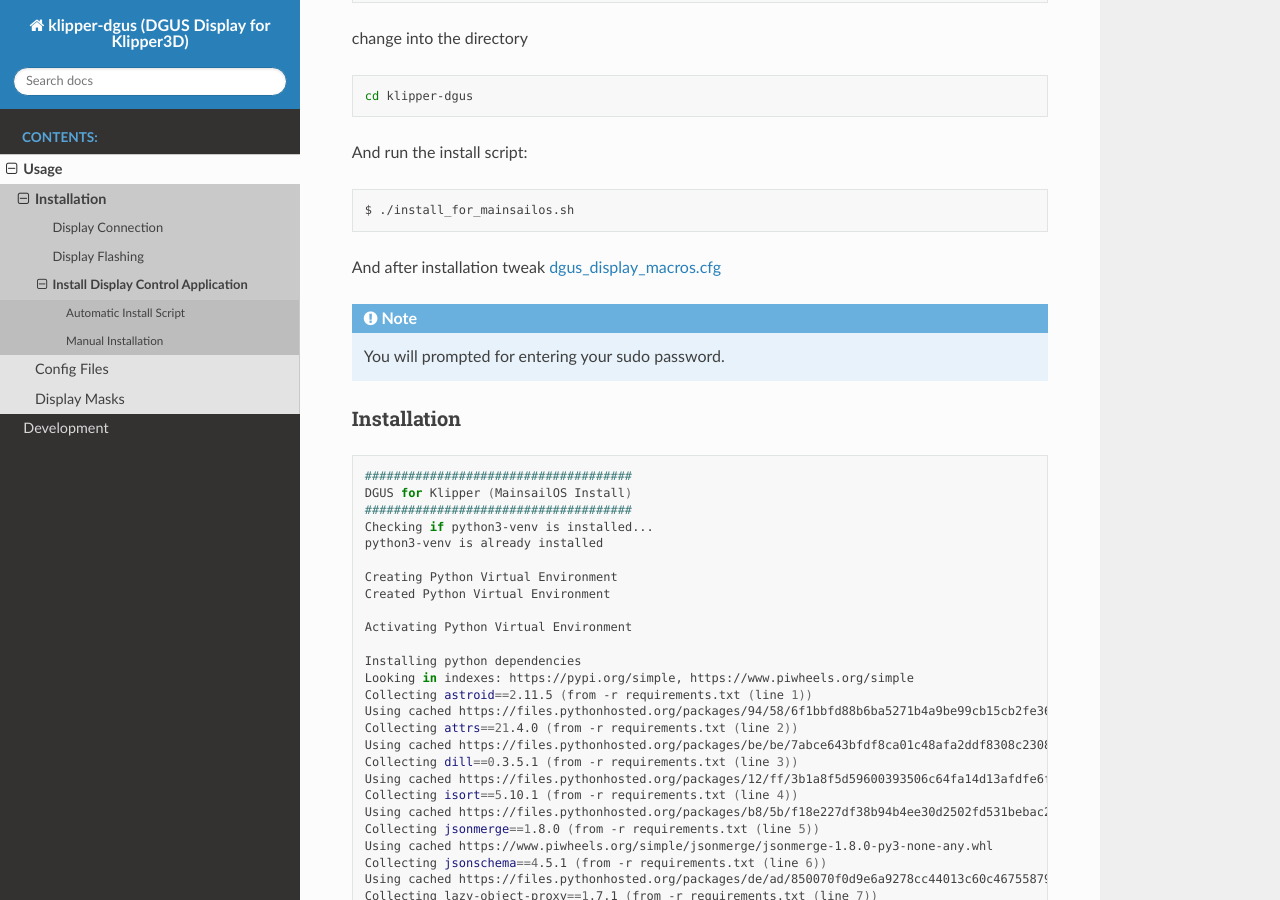
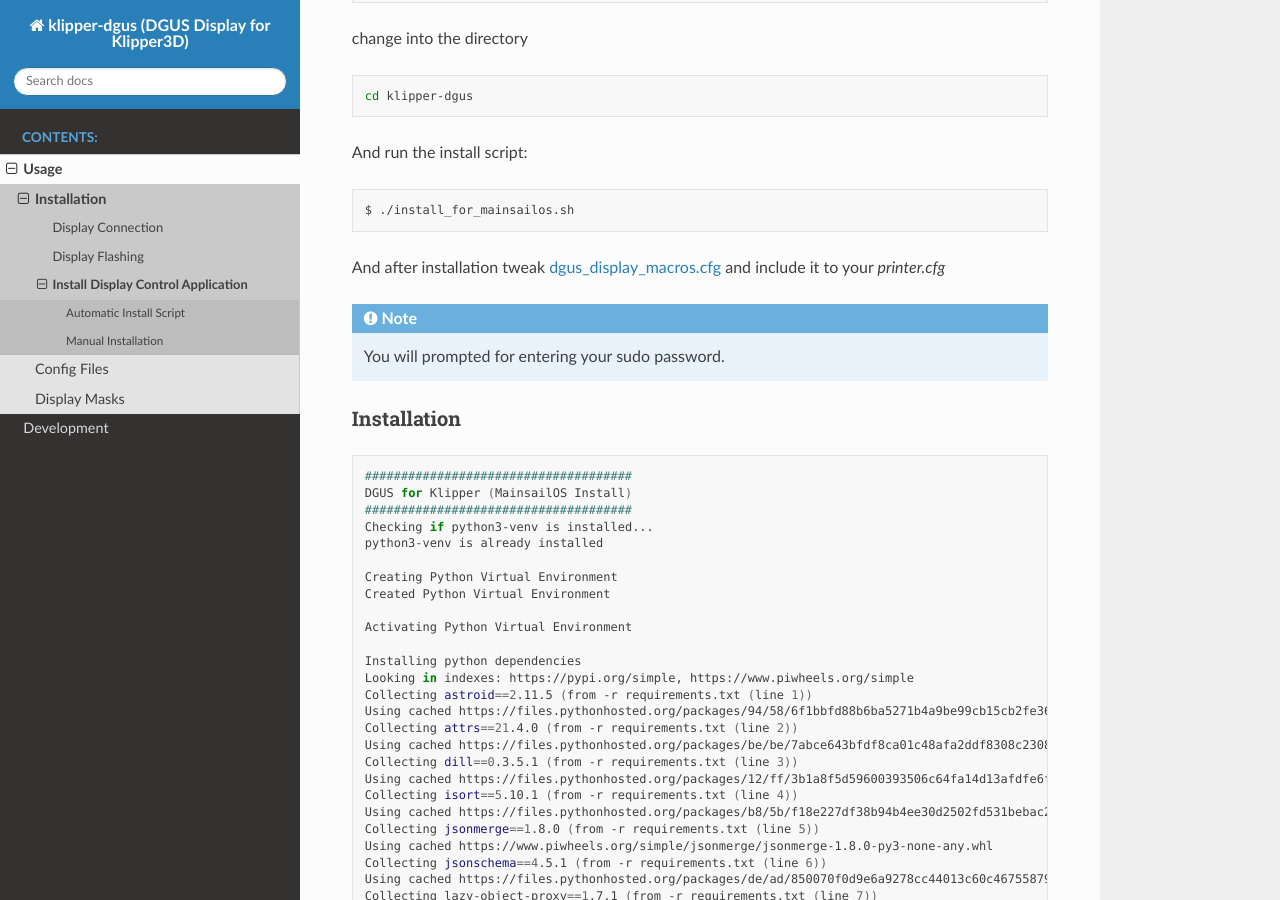
Before and after one commit to seho85/klipper-dgus, a Sphinx documentation site: the page built from doc/usage/installation/install_display_control_application.rst, in a window 1280 px wide and 900 px high, scrolled down 544 px. Built offline with Sphinx 7.4.7 and the Read the Docs theme 2.0.0, drawn with Linux system fonts in a browser that asks for light colours.

Commit message:
Updated documentation.
Removed a few unused macros

Renamed LED_ON / LED_OFF Macros to DGUS_LED_ON / DGUS_LED_OFF

```diff
--- a/doc/usage/installation/install_display_control_application.rst
+++ b/doc/usage/installation/install_display_control_application.rst
@@ -34,7 +34,8 @@
 
     $ ./install_for_mainsailos.sh
 
-And after installation tweak :ref:`dgus_display_macros.cfg <dgus_display_macros_cfg>`
+And after installation tweak :ref:`dgus_display_macros.cfg <dgus_display_macros_cfg>` and include
+it to your *printer.cfg*
 
 .. note::
     You will prompted for entering your sudo password.
```
Also changed, not shown: 2 other files.
